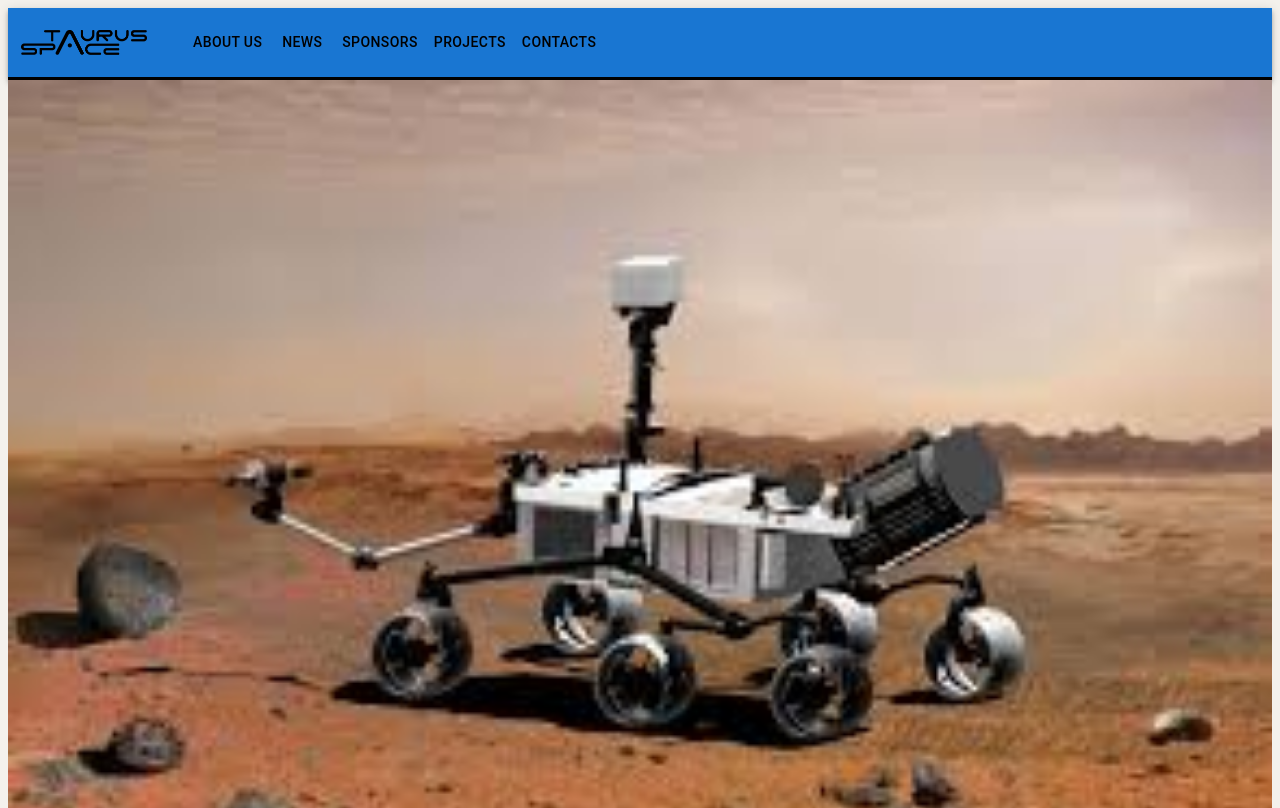
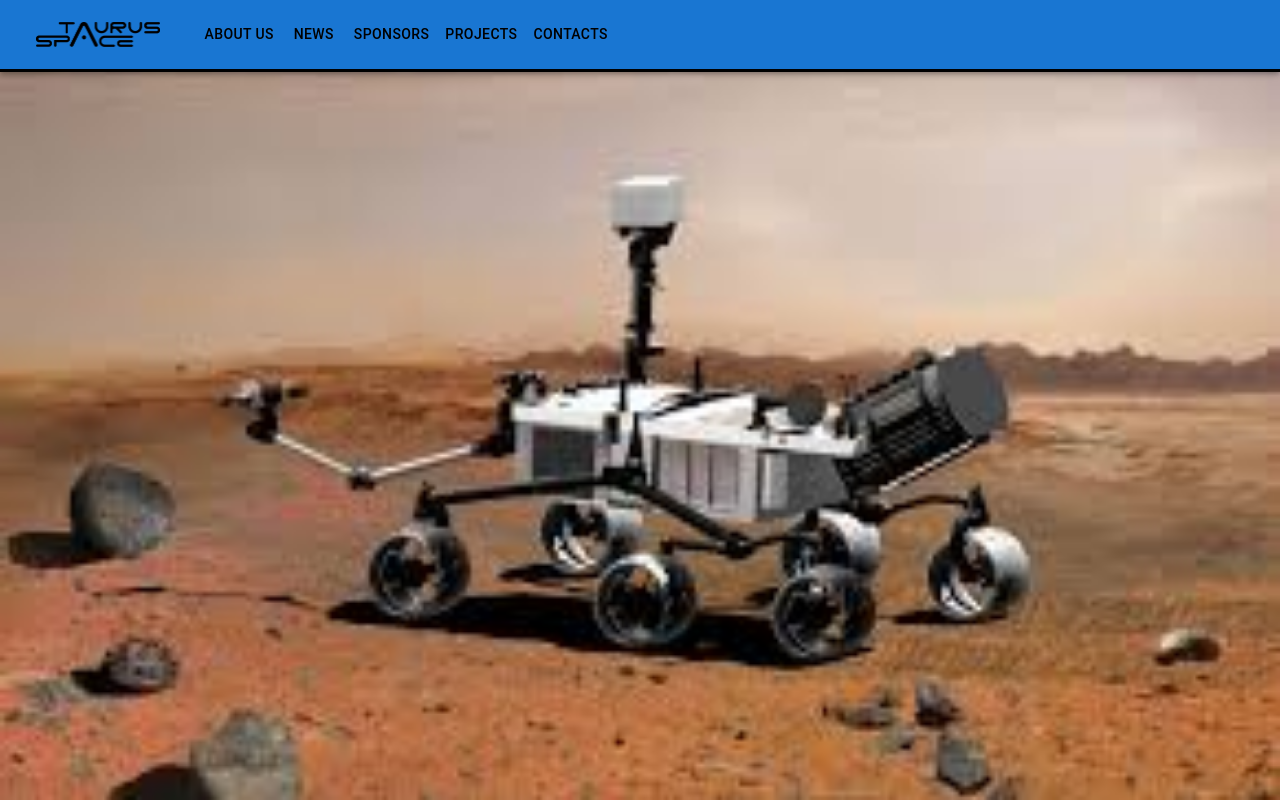
Before and after one commit to El-Banderas/rovers-site, a Next.js app: page /rovers-site/ in a window 1280 px wide. Shown: the top 808 px of the page. Built offline with nearby package versions, Linux system fonts and the light colour scheme.

Commit message:
Navbar hides and images fixed

```diff
--- a/next.config.js
+++ b/next.config.js
@@ -3,6 +3,7 @@ const nextConfig = {
 
   output: 'export',
     basePath: "/rovers-site",
+    images: { unoptimized: true } ,
   reactStrictMode: true,
 async redirects() {
   return [
--- a/src/app/NavBar.tsx
+++ b/src/app/NavBar.tsx
@@ -1,29 +1,55 @@
 'use client'
+import * as React from 'react';
 
 import { useState } from 'react';
 import AppBar from '@mui/material/AppBar';
 import Box from '@mui/material/Box';
 import Toolbar from '@mui/material/Toolbar';
 import IconButton from '@mui/material/IconButton';
-import Typography from '@mui/material/Typography';
 import MenuIcon from '@mui/icons-material/Menu';
 import Container from '@mui/material/Container';
 import Button from '@mui/material/Button';
-import AdbIcon from '@mui/icons-material/Adb';
 import Menu from '@mui/material/Menu';
-import MenuItem from '@mui/material/MenuItem';
 
 import Image from 'next/image'
 import logo from '../../public/NameBlack.png'
-import styles from './styles.module.css'
+import styles from '@/app/styles.module.css'
 
 import { useRouter } from 'next/navigation'
-import { PaddingOutlined } from '@mui/icons-material';
-import { red } from '@mui/material/colors';
+import CssBaseline from '@mui/material/CssBaseline';
+import useScrollTrigger from '@mui/material/useScrollTrigger';
+import Slide from '@mui/material/Slide';
 
 const pages = ['About us', 'News', 'Sponsors', 'Projects', 'Contacts'];
 
-export default function NavBar() {
+interface Props {
+  window?: () => Window;
+  children?: React.ReactElement<any>;
+}
+
+function HideOnScroll(props: Props) {
+  const { children, window } = props;
+
+  // Note that you normally won't need to set the window ref as useScrollTrigger
+  // will default to window.
+  // This is only being set here because the demo is in an iframe.
+  const trigger = useScrollTrigger({
+    target: window ? window() : undefined,
+
+  });
+
+  return (
+    <Slide appear={false} direction="down" in={!trigger}>
+      {children ?? <div />}
+    </Slide>
+  );
+}
+
+
+
+
+export default function NavBar(props: Props) {
+
   const [anchorElNav, setAnchorElNav] = useState<null | HTMLElement>(null);
   const router = useRouter()
 
@@ -47,10 +73,13 @@ export default function NavBar() {
     setAnchorElNav(null);
   };
 
-  return <AppBar position="static" className={styles.navbar} >
-    <Container disableGutters maxWidth="xl" >
-      <Toolbar disableGutters>
-        <Image
+  return (
+    <React.Fragment>
+      <CssBaseline />
+      <HideOnScroll {...props}>
+        <AppBar className={styles.navbar} >
+          <Toolbar>
+          <Image
           src={logo}
           style={{
             width: '10%',
@@ -66,8 +95,7 @@ export default function NavBar() {
               onClick={() => router.push("/")}
         />
 
-          {/* When is on a phone */}
-        <Box sx={{ flexGrow: 1, display: { xs: 'flex', md: 'none' },  justifyContent: 'flex-end' }}>
+<Box sx={{ flexGrow: 1, display: { xs: 'flex', md: 'none' },  justifyContent: 'flex-end' }}>
           <IconButton
             size="large"
             aria-label="account of current user"
@@ -110,8 +138,7 @@ export default function NavBar() {
 
           ))}
         </Menu>
-          {/* When is on a computer */}
-        <Box sx={{ flexGrow: 1, display: { xs: 'none', md: 'flex' } }}>
+         <Box sx={{ flexGrow: 1, display: { xs: 'none', md: 'flex' } }}>
           {pages.map((page) => (
             <Button
               key={page}
@@ -122,8 +149,11 @@ export default function NavBar() {
             </Button>
           ))}
         </Box>
+          </Toolbar>
+        </AppBar>
+      </HideOnScroll>
 
-      </Toolbar>
-    </Container>
-  </AppBar>;
+    </React.Fragment>
+  );
+
 }
--- a/src/app/mainPage/AboutUs.tsx
+++ b/src/app/mainPage/AboutUs.tsx
@@ -3,6 +3,7 @@ import MyButton from "../CommonComponents/MyButton/MyButton";
 import styles from "./AboutUs.styles.module.css";
 import Image from "next/image";
 
+import abousUsImg from '/public/aboutUsIMG.jpg'
 import { useRouter } from 'next/navigation'
 
 export default function AboutUs() {
@@ -18,7 +19,7 @@ export default function AboutUs() {
         </div>
       </div>
       <Image
-        src="/aboutUsIMG.jpg"
+        src={abousUsImg}
         alt="About us img"
         width={500}
         height={500}
--- a/src/app/mainPage/Contacts.tsx
+++ b/src/app/mainPage/Contacts.tsx
@@ -5,6 +5,7 @@ import styles from "./Contacts.styles.module.css";
 import LinkedInIcon from '@mui/icons-material/LinkedIn';
 import InstagramIcon from '@mui/icons-material/Instagram';
 
+import contactUs from '/public/Contact.png'
 import { useRouter } from 'next/navigation'
 
 export default function Contacts() {
@@ -15,7 +16,7 @@ export default function Contacts() {
             <h1>Do you have any questions?<br />Contact us</h1>
             <div className={styles.flexHorizontal}>
                 <Image
-                    src="/Contact.png"
+                    src={contactUs}
                     alt="Contact us"
                     width={600}
                     height={400}
--- a/src/app/page.tsx
+++ b/src/app/page.tsx
@@ -3,12 +3,15 @@ import styles from "./page.module.css";
 import AboutUs from "./mainPage/AboutUs";
 import Contacts from "./mainPage/Contacts";
 
+
+import roverLandPage from '/public/roverLandPage.jpg'
+
 export default function Home() {
   return (
     <main className={styles.main}>
 <Image
-              src="/roverLandPage.jpg"
-              alt="Vercel Logo"
+              src={roverLandPage}
+              alt="Rover img"
               className={styles.vercelLogo}
               width={0}
   height={0}
```
